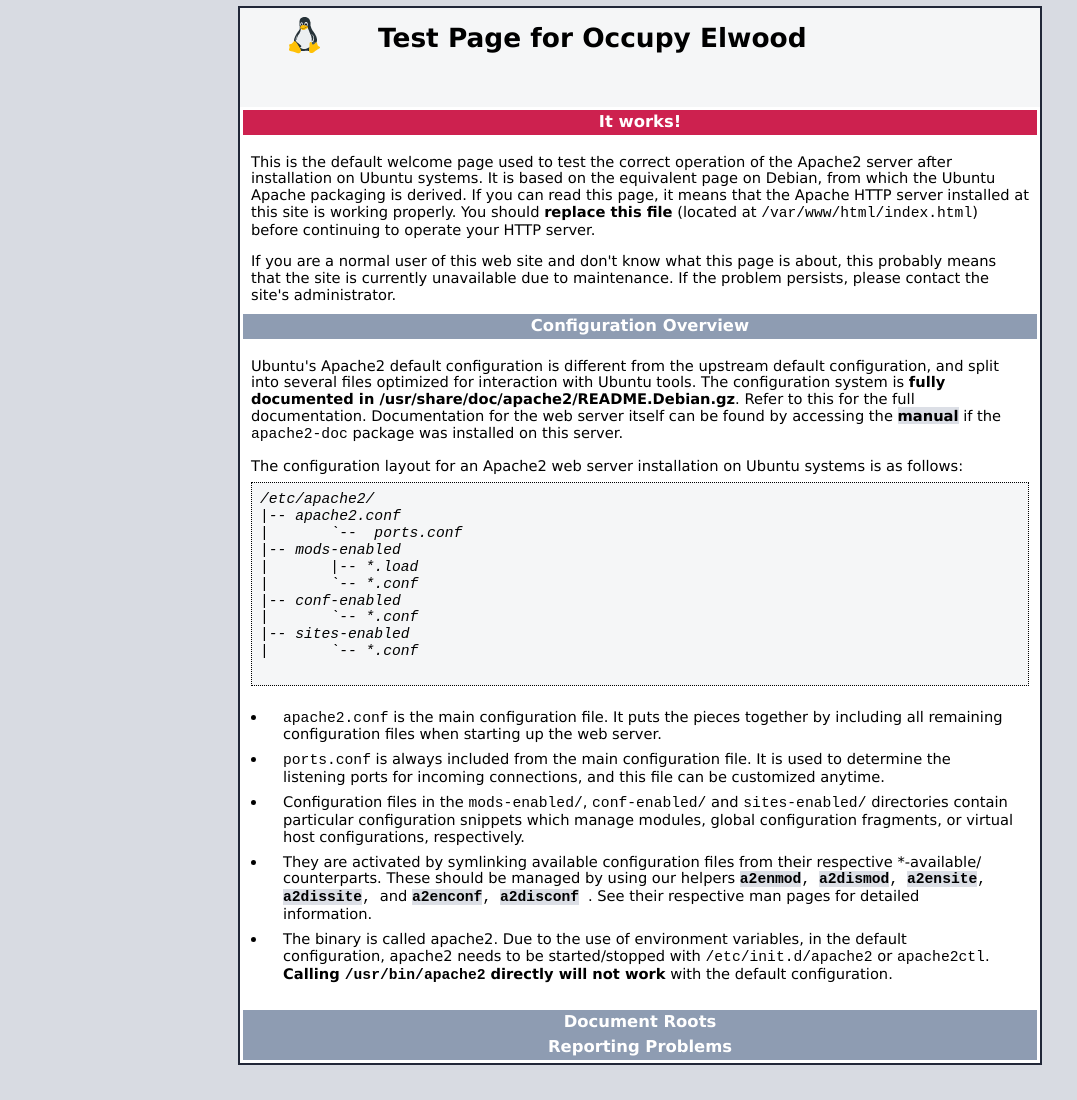
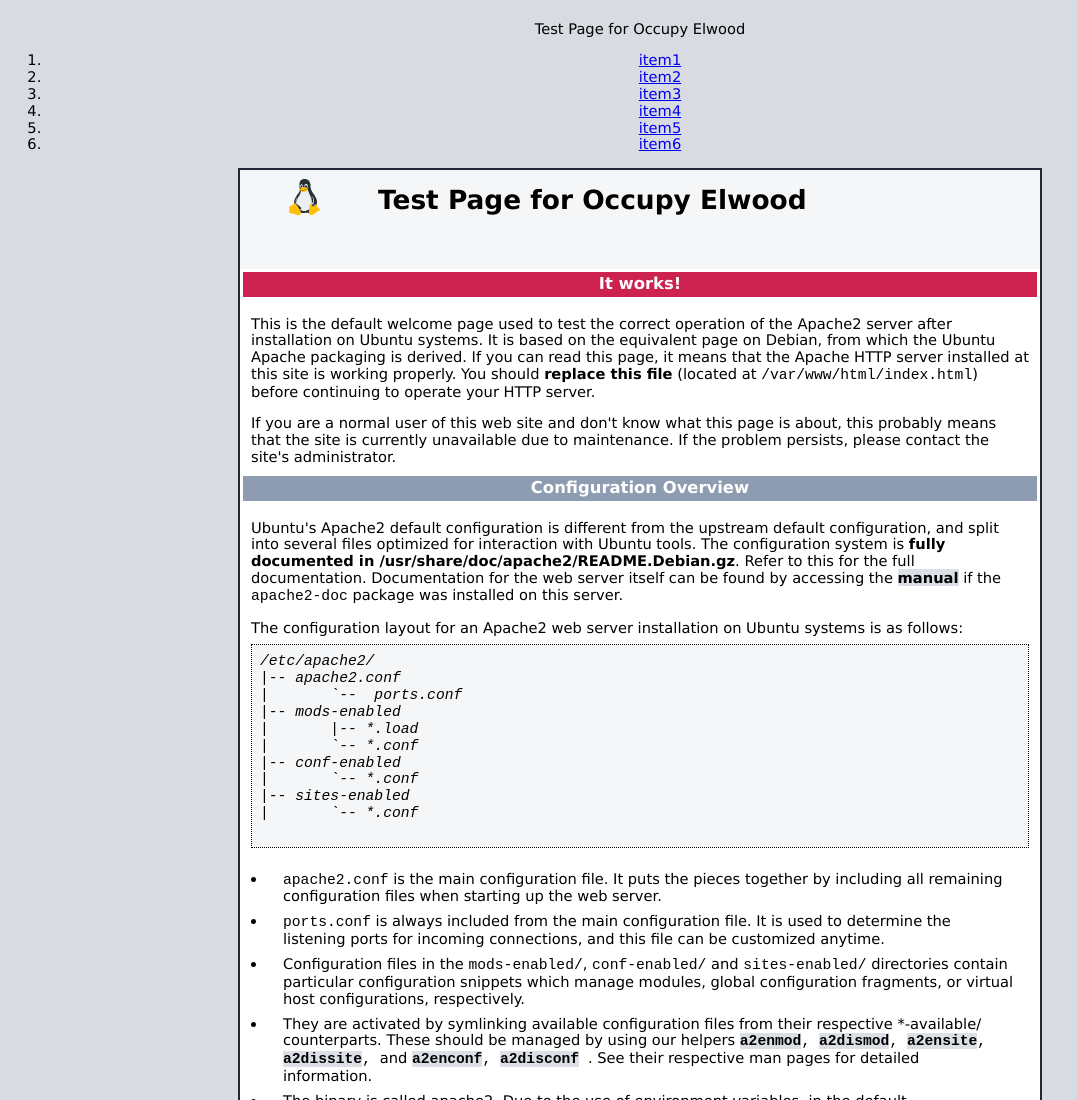
Before and after one commit to lancevinsel/occupyelwood.us, a plain HTML site: page public_html/index.html in a window 1280 px wide. Shown: the top 1100 px of the page, without its empty margins (0-1077 px from the left). Before the commit the page ends 1074 px from the top, so only its background shows below. Drawn offline with Linux system fonts and the light colour scheme.

Commit message:
add some bogus main info"

```diff
--- a/public_html/index.html
+++ b/public_html/index.html
@@ -10,6 +10,31 @@
     </style>
   </head>
   <body>
+    <header class='hero'>
+      <p>Test Page for Occupy Elwood</p>
+    </header>
+    <main>
+      <ol>
+        <li>
+          <a href="#">item1</a>
+        </li>
+        <li>
+          <a href="#">item2</a>
+        </li>
+        <li>
+          <a href="#">item3</a>
+        </li>
+        <li>
+          <a href="#">item4</a>
+        </li>
+        <li>
+          <a href="#">item5</a>
+        </li>
+        <li>
+          <a href="#">item6</a>
+        </li>
+      </ol>
+    </main>
     <div class="main_page">
       <div class="page_header floating_element">
         <img src="../icons/linux1.png" alt="Ubuntu Logo" class="floating_element"/>
--- a/public_html/main.css
+++ b/public_html/main.css
@@ -35,6 +35,9 @@ p{
 a{
 
 }
+/*------------------------------------------
+*  Header
+------------------------------------------*/
 /*------------------------------------------
 *  Stuff from Apache Startup Page
 ------------------------------------------*/
```
